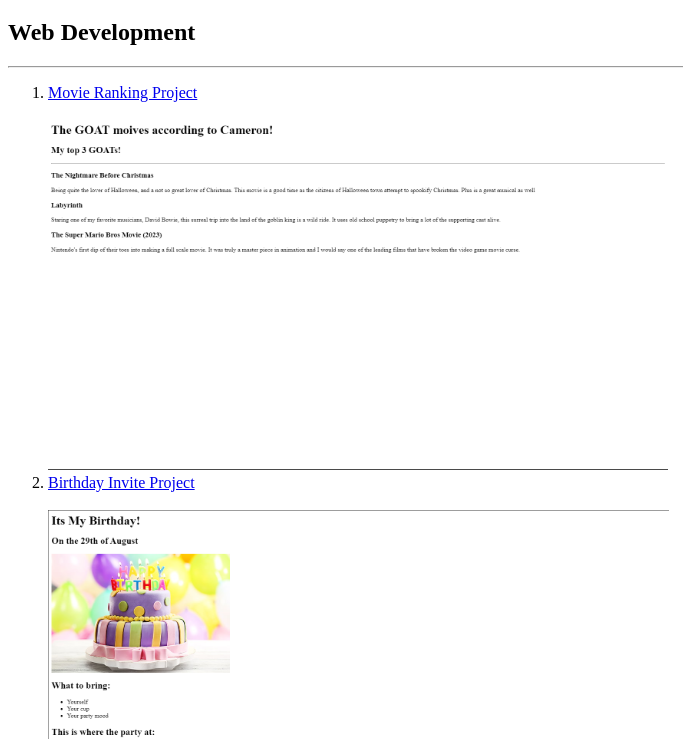
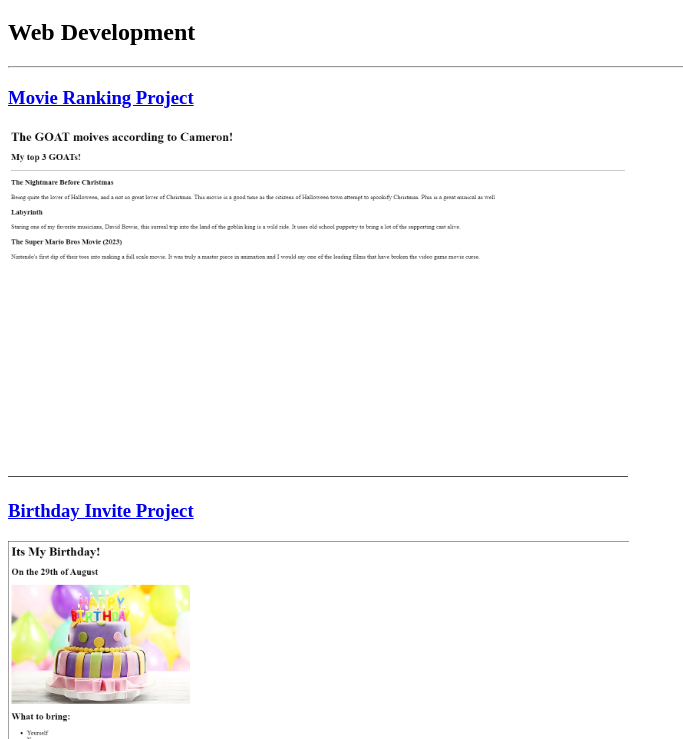
Before and after one commit to MrIlluminutty/portfolio-appbrewery-project, a plain HTML site: page index.html in a window 1280 px wide. Shown: the part 61-800 px from the top of the page, without its empty margins (0-683 px from the left). Drawn offline with Linux system fonts and the light colour scheme.

Commit message:
Add files via upload

```diff
--- a/index.html
+++ b/index.html
@@ -25,14 +25,10 @@ https://developer.mozilla.org/en-US/docs/Web/HTML/Element/img#attr-height -->
     <h1>MrIlluminutty's Portfolio Page</h1>
     <h2>Web Development</h2>
     <hr />
-    <ol>
-        <li><a href="./public/movie.html">Movie Ranking Project</a></li>
-    <br />
+    <h3><a href="./public/movie.html">Movie Ranking Project</a></h3>
     <img src="./assets/images/Top 3 Movies.png" alt="Screenshot of Movie Ranking Project site." height="350" />
-        <li><a href="./public/birthday.html">Birthday Invite Project</a></li>
-    <br />
+    <h3><a href="./public/birthday.html">Birthday Invite Project</a></h3>
     <img src="./assets/images/Birthday Invite.png" alt="Screenshot of Birthday Invite Project site." height="350" />
-    </ol>
     <hr />
     <a href="./public/about.html">About Me!</a>
     <a href="./public/contact.html">Contact Me!</a>
```
